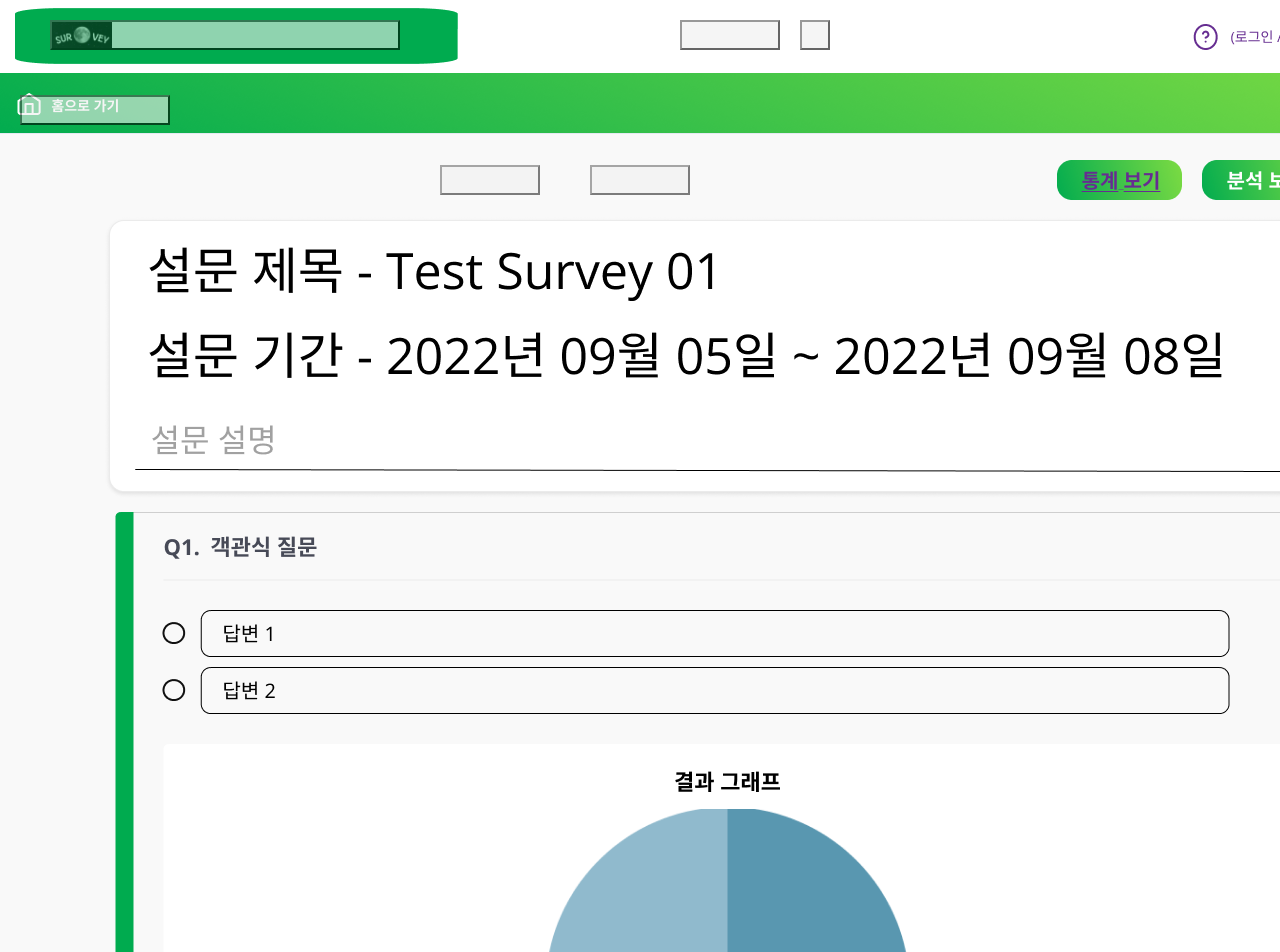
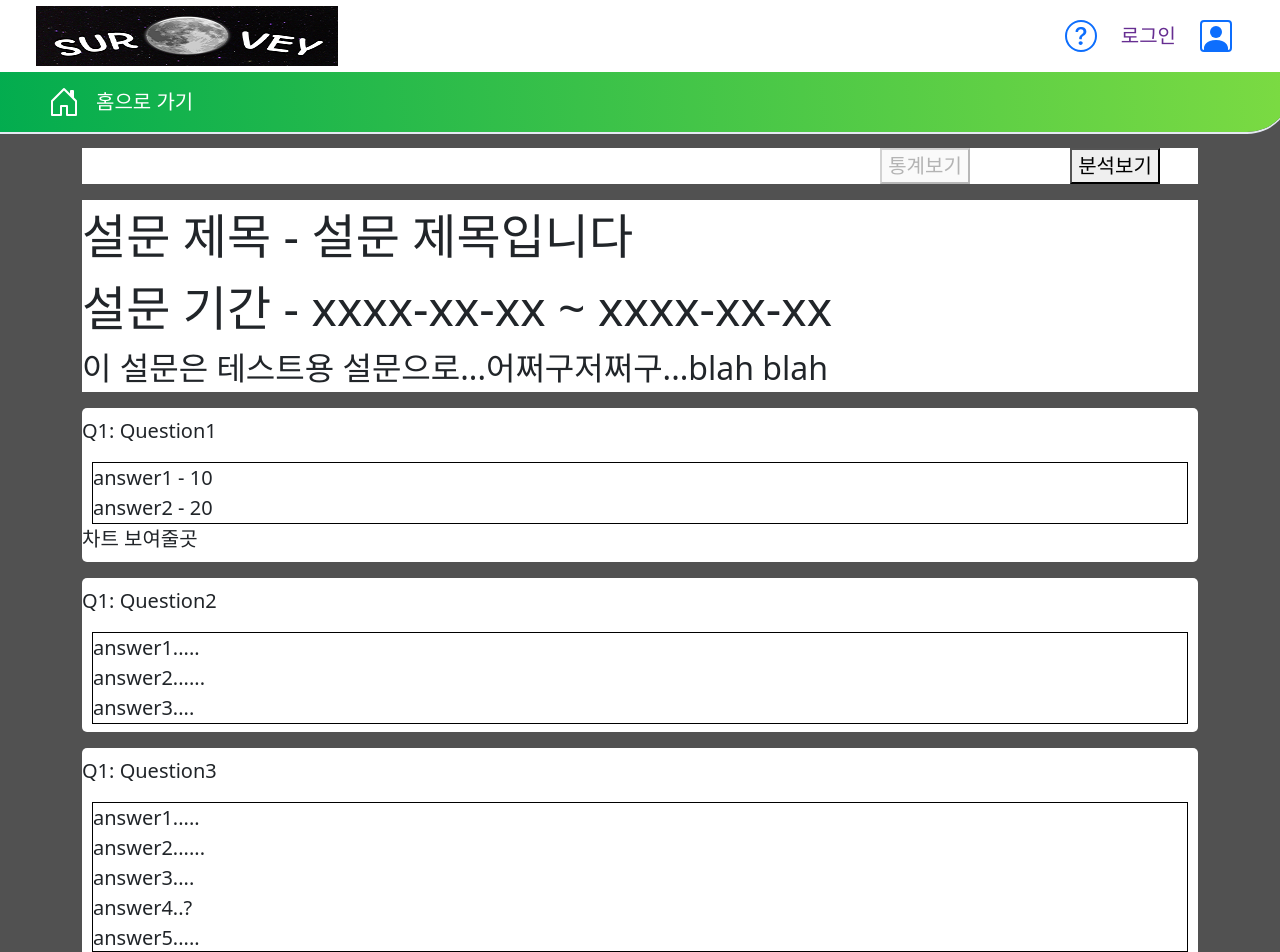
Before and after one commit to dntjr41/Chatbot_Lab, a React (Create React App) app: page /survey-result/statistic in a window 1280 px wide. Shown: the top 952 px of the page. Built offline with nearby package versions, Linux system fonts and the light colour scheme.

Commit message:
설문 결과 페이지 레이아웃

```diff
--- /dev/null
+++ b/src/components/SurveyResult/StatisticCardList.js
@@ -0,0 +1,31 @@
+import { useSelector } from "react-redux";
+
+import ChoiceStat from "./StatisticCards/ChoiceStat";
+import SubjectiveStat from "./StatisticCards/SubjectiveStat";
+
+import '../../css/SurveyResultPage.css'
+
+// └응답 카드 컴포넌트 리스트
+//   └응답 카드 컴포넌트(유형별 다른 컴포넌트)
+
+const StatisticCardList = function () {
+    const statCardList = useSelector(state => state.surveyStatistic.answerStatList);
+
+    return (
+        <div className="survey-result-statlist">
+            {
+                statCardList.map((statCard, listIdx) => {
+                    if (statCard.type === "choice") {
+                        return <ChoiceStat statCard={statCard} key={listIdx} />
+                    }
+                    else {
+                        return <SubjectiveStat statCard={statCard} key={listIdx} />
+                    }
+                })
+            }
+            <button type="button">다운로드</button>
+        </div>
+    )
+}
+
+export default StatisticCardList;
--- /dev/null
+++ b/src/components/SurveyResult/StatisticCards/ChoiceStat.js
@@ -0,0 +1,19 @@
+// 응답 카드 컴포넌트(객관식)
+
+const ChoiceStat = function ({ statCard }) {
+    return (
+        <div className="survey-result-stat py-2 my-3">
+            <p>Q1: {statCard.title}</p>
+            <div className="survey-result-chans">
+                {
+                    statCard.answers.map((answer, ansIdx) => {
+                        return <div key={ansIdx}>{answer.answer} - {answer.cnt} < br /></div>
+                    })
+                }
+            </div>
+            <div>차트 보여줄곳</div>
+        </div>
+    )
+}
+
+export default ChoiceStat;
--- /dev/null
+++ b/src/components/SurveyResult/StatisticCards/SubjectiveStat.js
@@ -0,0 +1,18 @@
+// 응답 카드 컴포넌트(주관식)
+
+const SubjectiveStat = function ({ statCard }) {
+    return (
+        <div className="survey-result-stat py-2 my-3">
+            <p>Q1: {statCard.title}</p>
+            <div className="survey-result-subans">
+                {
+                    statCard.answers.map((answer, ansIdx) => {
+                        return <div key={ansIdx}>{answer} < br /></div>
+                    })
+                }
+            </div>
+        </div >
+    )
+}
+
+export default SubjectiveStat;
--- a/src/css/SurveyResultPage.css
+++ b/src/css/SurveyResultPage.css
@@ -1,35 +1,33 @@
 /* 결과 분석 페이지에서 쓰일 css */
-.surveyResult {
-    background-image: url(../images/survey_result.png);
-    background-repeat: no-repeat;
-    margin: auto;
-    width: 100%;
-    height: 5900px;
+.survey-result-layout {
+    padding-bottom: 100px;
+    background: #515151;
 }
 
-.showStatisticBtn {
-    position: absolute;
-    top: 165px;
-    right: 740px;
-    width: 100px;
-    height: 30px;
-    opacity: 0.5;
+.survey-result-tab {
+    background: white;
 }
 
-.showAnalysisBtn {
-    position: absolute;
-    top: 165px;
-    right: 590px;
-    width: 100px;
-    height: 30px;
-    opacity: 0.5;
+.survey-result-info {
+    background: white;
+    font-size: 48px;
 }
 
-.downloadResultBtn {
-    position: absolute;
-    top: 5750px;
-    left: 470px;
-    width: 500px;
-    height: 100px;
-    opacity: 0.5;
+.survey-result-statlist {}
+
+.survey-result-stat {
+    background: white;
+    border-radius: 5px;
 }
+
+.survey-result-chans {
+    margin: 0px 10px;
+    border: 1px solid black;
+}
+
+.survey-result-subans {
+    margin: 0px 10px;
+    border: 1px solid black;
+    max-height: 150px;
+    overflow-y: auto;
+}
--- a/src/modules/store.js
+++ b/src/modules/store.js
@@ -1,10 +1,13 @@
 import { configureStore, combineReducers } from "@reduxjs/toolkit";
 import createSurveyReducer from "./createSurveySlice";
 import questionnairesReducer from "./questionnairesSlice";
+import surveyStatReducer from "./surveyStatSlice";
 
 const rootReducer = combineReducers({
-    createSurvey: createSurveyReducer,
+    createSurvey: createSurveyReducer,  // 설문 제작 slice
     questionnairesReducer: questionnairesReducer,
+    surveyStatistic: surveyStatReducer  // 설문 결과 slice
+
 })
 
 const store = configureStore({
--- /dev/null
+++ b/src/modules/surveyStatSlice.js
@@ -0,0 +1,69 @@
+import { createSlice } from '@reduxjs/toolkit'
+
+// 설문 제목, 설문 부연설명, 설문 기간(start, end), 응답정보 배열(유형, 질문, 응답들)
+const surveyStatState = {
+    surveyTitle: "설문 제목입니다",
+    surveyContent: "이 설문은 테스트용 설문으로...어쩌구저쩌구...blah blah",
+    surveyTime: { start: "xxxx-xx-xx", end: "xxxx-xx-xx" },
+    answerStatList: [
+        {
+            type: "choice",
+            title: "Question1",
+            answers: [
+                { answer: "answer1", cnt: 10 },
+                { answer: "answer2", cnt: 20 }
+            ]
+        },
+        {
+            type: "subjective",
+            title: "Question2",
+            answers: [
+                "answer1.....",
+                "answer2......",
+                "answer3...."
+            ]
+        },
+        {
+            type: "subjective",
+            title: "Question3",
+            answers: [
+                "answer1.....",
+                "answer2......",
+                "answer3....",
+                "answer4..?",
+                "answer5.....",
+                "answer6......",
+                "answer7....",
+                "answer8..?",
+                "answer9.....",
+                "answer10......",
+                "answer11....",
+                "answer12..?",
+            ]
+        },
+        {
+            type: "choice",
+            title: "Question4",
+            answers: [
+                { answer: "answer1", cnt: 10 },
+                { answer: "answer2", cnt: 20 },
+                { answer: "answer3", cnt: 17 },
+                { answer: "answer4", cnt: 2 },
+                { answer: "answer5", cnt: 8 }
+            ]
+        }
+    ]
+}
+
+const surveyStatSlice = createSlice({
+    name: 'surveyStatState',
+    initialState: surveyStatState,
+    reducers: {
+        EXAMPLE: (state, action) => {
+        }
+    }
+});
+
+export const { EXAMPLE } = surveyStatSlice.actions;
+
+export default surveyStatSlice.reducer;
--- a/src/pages/SurveyResultPage.js
+++ b/src/pages/SurveyResultPage.js
@@ -1,55 +1,66 @@
+import Header from "../components/Header";
+import StatisticCardList from "../components/SurveyResult/StatisticCardList";
+
 import '../css/SurveyResultPage.css'
 
-// 결과 통계 페이지
+import { Row, Col, Container } from "react-bootstrap";
+import { useSelector } from "react-redux";
+import { useState } from "react";
+
+// 설문 결과 페이지
 // └헤더
-// └결과 통계 컴포넌트
-//   └통계, 분석보기 버튼
-//   └설문 제목, 설문 기간, 설문 설명
-//   └응답별 통계 리스트
-//     └응답별 통계(유형별 다른 컴포넌트)
+// └통계, 분석보기 버튼
+// └설문 제목, 설문 기간, 설문 설명
+// └응답별 통계 리스트
+//   └응답별 통계(유형별 다른 컴포넌트)
 //   └다운로드 버튼
+// └결과 분석 컴포넌트
 
 const SurveyResult = function () {
-    // 홈페이지로 이동
-    const gotoHome = () => {
-        alert("홈 페이지로 이동");
+    const surveyTitle = useSelector(state => state.surveyStatistic.surveyTitle);
+    const surveyContent = useSelector(state => state.surveyStatistic.surveyContent);
+    const surveyTime = useSelector(state => state.surveyStatistic.surveyTime);
+
+    console.log(surveyTitle);
+    console.log(surveyContent);
+    console.log(surveyTime);
+
+    const [isStat, setIsStat] = useState(true);
+    const [isAnaly, setIsAnaly] = useState(false);
+    const showStat = () => {
+        setIsStat(true);
+        setIsAnaly(false);
+        console.log("통계화면으로 보여주기");
     }
-
-    // 로그인 페이지로 이동
-    const gotoLogin = () => {
-        alert("로그인 페이지로 이동")
-    }
-
-    // 마이 페이지로 이동
-    const gotoMyPage = () => {
-        alert("마이페이지로 이동");
-    }
-
-    // 설문 통계로 보여주기
-    const showStatistic = () => {
-        alert("설문 통계 보여주기");
-    }
-
-    // 설문 분석으로 보여주기
-    const showAnalysis = () => {
-        alert("설문 분석 보여주기");
-    }
-
-    // 설문 통계 다운로드
-    const downloadResult = () => {
-        alert("설문 결과 다운로드");
+    const showAnaly = () => {
+        setIsStat(false);
+        setIsAnaly(true);
+        console.log("분석화면으로 보여주기");
     }
 
     return (
-        <div className="surveyResult">
-            <button type="button" className="logoBtn" onClick={gotoHome} />
-            <button type="button" className="loginBtn" onClick={gotoLogin} />
-            <button type="button" className="myBtn" onClick={gotoMyPage} />
-            <button type="button" className="homeBtn" onClick={gotoHome} />
+        <div className="survey-result-layout">
+            <Header />
 
-            <button type="button" className="showStatisticBtn" onClick={showStatistic} />
-            <button type="button" className="showAnalysisBtn" onClick={showAnalysis} />
-            <button type="button" className="downloadResultBtn" onClick={downloadResult} />
+            <Container>
+                <div className="survey-result-tab my-3">
+                    <Row className="text-center">
+                        <Col md={{ offset: 8, span: 2 }}><button type="button" onClick={showStat} disabled={isStat}>통계보기</button></Col>
+                        <Col md={2}><button type="button" onClick={showAnaly} disabled={isAnaly}>분석보기</button></Col>
+                    </Row>
+                </div>
+                <div className="survey-result-info my-3">
+                    <Row><Col>설문 제목 - {surveyTitle}</Col></Row>
+                    <Row><Col>설문 기간 - {surveyTime.start} ~ {surveyTime.end}</Col></Row>
+                    <Row style={{ fontSize: "32px" }}><Col>{surveyContent}</Col></Row>
+                </div>
+
+                <div>
+                    {isStat && <StatisticCardList />}
+                    {isAnaly && <h1>분석 화면</h1>}
+                </div>
+            </Container>
+
         </div>
     )
 }
```
